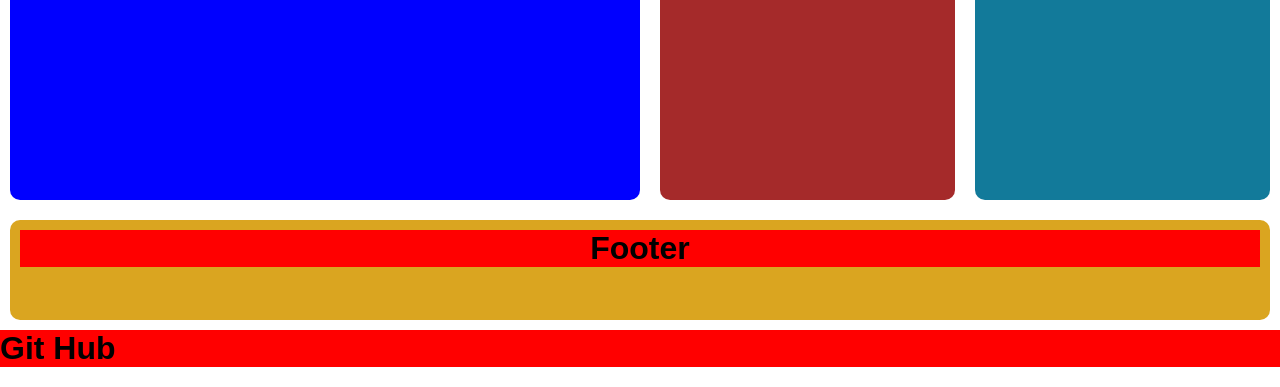
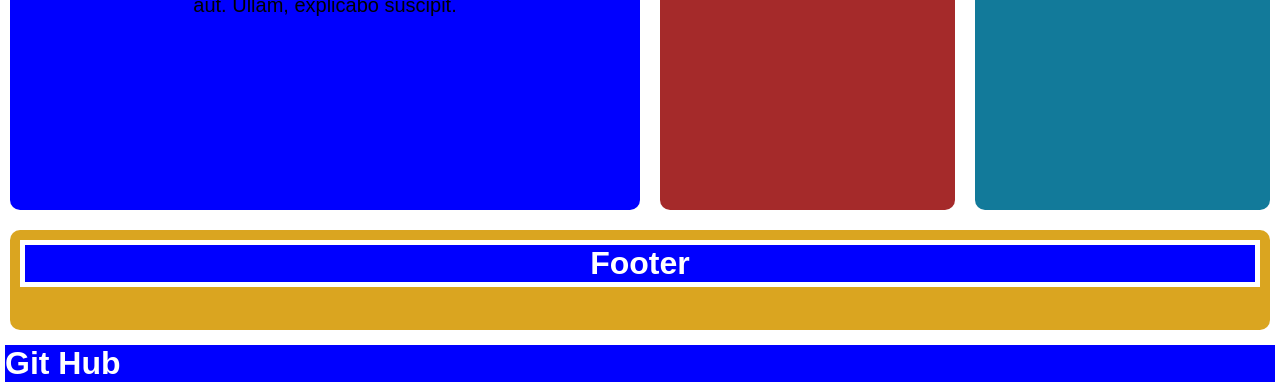
Before and after one commit to Dam162/testing123, a plain HTML site: page index.html in a window 1280 px wide. Shown: the part 543-930 px from the top of the page. Drawn offline with Linux system fonts and the light colour scheme.

Commit message:
update from pc

```diff
--- a/app.css
+++ b/app.css
@@ -1,3 +1,5 @@
 h1{
-    background-color: red
+    background-color: blue;
+color: white;
+border: 5px solid white;
 }
```
